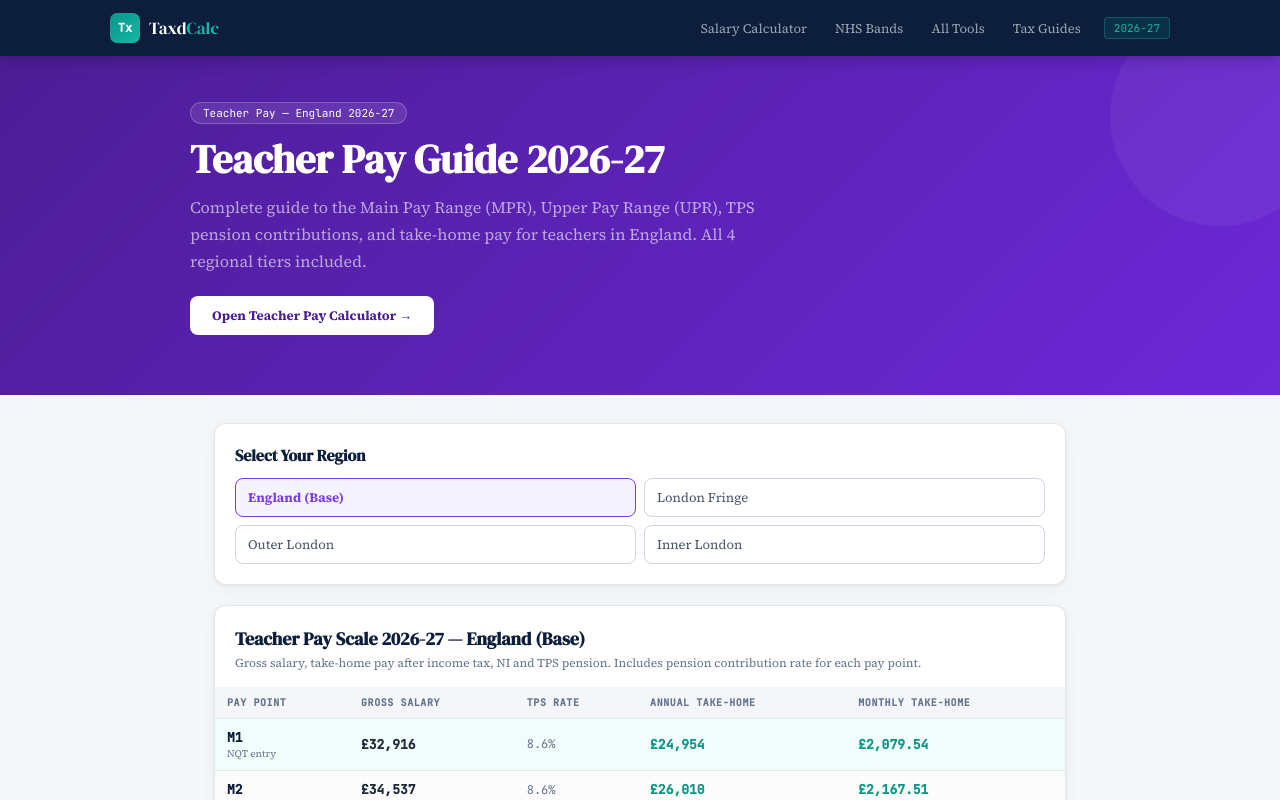
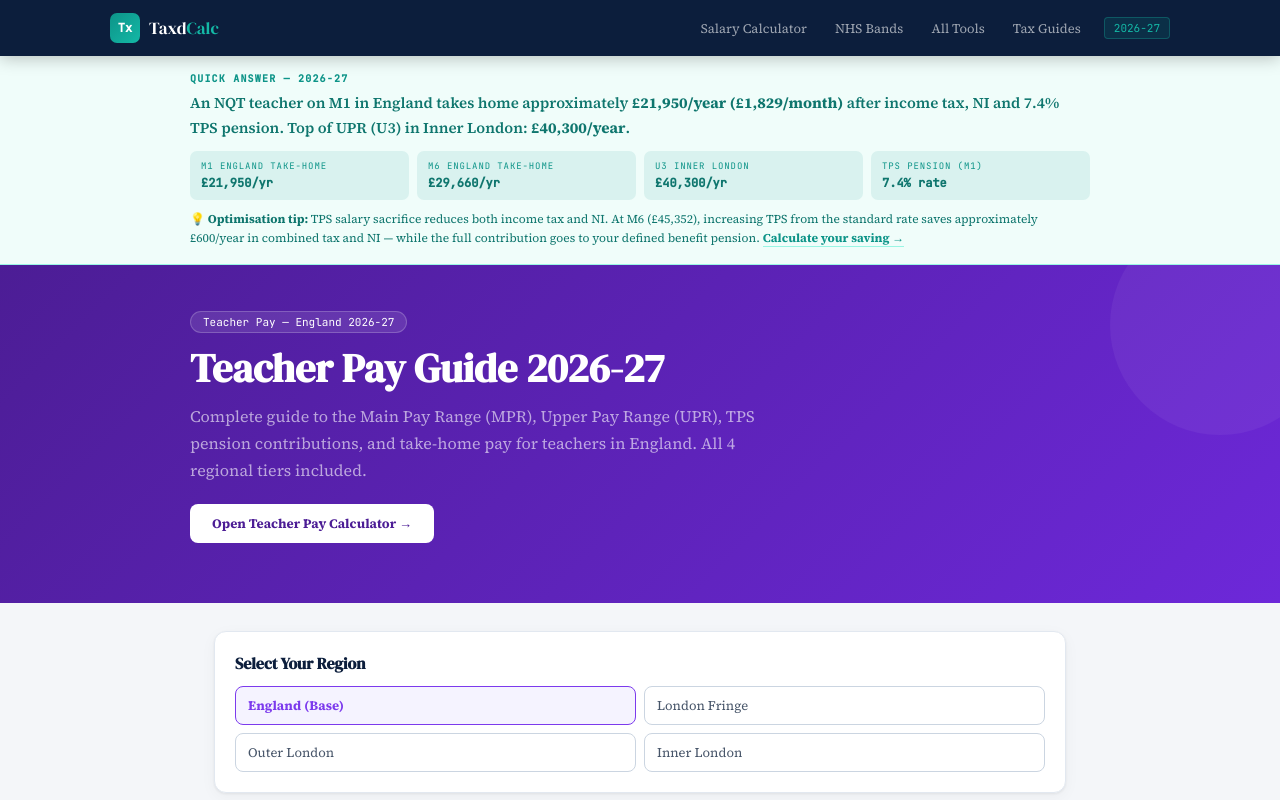
Before and after one commit to abukt/Taxdcalc, a Next.js app: page /teacher-pay-guide in a window 1280 px wide. Shown: the top 800 px of the page. Built offline with nearby package versions, Linux system fonts and the light colour scheme.

Commit message:
Update page.jsx

```diff
--- a/app/teacher-pay-guide/page.jsx
+++ b/app/teacher-pay-guide/page.jsx
@@ -35,59 +35,52 @@ export default function TeacherPayGuide(){
   const mob=useW()<640;
   const[region,setRegion]=useState('england');
 
-    const schema = {
-    '@context': 'https://schema.org',
-    '@graph': [
-      {
-        '@type': 'Article',
-        '@id': 'https://taxdcal.co.uk/teacher-pay-guide#article',
-        'headline': 'Teacher Pay Guide 2026-27: MPR, UPR, TPS Pension and Take-Home Pay',
-        'datePublished': '2026-04-18',
-        'dateModified': '2026-04-18',
-        'author': { '@type': 'Organization', 'name': 'TaxdCalc' },
-        'publisher': { '@type': 'Organization', 'name': 'TaxdCalc', 'url': 'https://taxdcal.co.uk' }
-      },
-      {
-        '@type': 'FAQPage',
-        '@id': 'https://taxdcal.co.uk/teacher-pay-guide#faq',
-        'mainEntity': [
-          {
-            '@type': 'Question',
-            'name': 'What is the minimum teacher salary in England in 2026-27?',
-            'acceptedAnswer': {
-              '@type': 'Answer',
-              'text': 'The minimum qualified teacher salary (M1) in England outside London is £32,916 in 2026-27. In Inner London it is £40,317. These are set by the School Teachers Review Body (STRB).'
-            }
-          },
-          {
-            '@type': 'Question',
-            'name': 'How much is the Teachers Pension Scheme contribution?',
-            'acceptedAnswer': {
-              '@type': 'Answer',
-              'text': 'TPS employee contributions range from 7.4% for salaries below £32,135 up to 11.7% for salaries above £67,415. Most newly qualified teachers on M1-M3 pay 7.4%. The TPS is a defined benefit pension.'
-            }
-          },
-          {
-            '@type': 'Question',
-            'name': 'What is the difference between MPR and UPR?',
-            'acceptedAnswer': {
-              '@type': 'Answer',
-              'text': 'The Main Pay Range (MPR) covers pay points M1 to M6 and is for qualified teachers in their first years. The Upper Pay Range (UPR) covers U1 to U3 and is for experienced teachers who apply to cross the threshold. Moving to UPR requires a formal application and evidence of impact.'
-            }
-          }
-        ]
-      }
-    ]
-  };
-
+  // Schema split into separate blocks — prevents duplicate FAQPage error
+const schemaFAQ={
+  '@context':'https://schema.org',
+  '@type':'FAQPage',
+  mainEntity:[
+    {'@type':'Question',name:'What is the minimum teacher salary in England in 2026-27?',acceptedAnswer:{'@type':'Answer',text:'The minimum qualified teacher salary (M1) in England outside London is £32,916 in 2026-27. In Inner London it is £40,317. These are set by the School Teachers Review Body (STRB).'}},
+    {'@type':'Question',name:'How much is the Teachers Pension Scheme contribution?',acceptedAnswer:{'@type':'Answer',text:'TPS employee contributions range from 7.4% for salaries below £32,135 up to 11.7% for salaries above £67,415. Most newly qualified teachers on M1-M3 pay 7.4%. The TPS is a defined benefit pension.'}},
+    {'@type':'Question',name:'What is the difference between MPR and UPR?',acceptedAnswer:{'@type':'Answer',text:'The Main Pay Range (MPR, M1-M6) covers qualified teachers in their first years. The Upper Pay Range (UPR, U1-U3) is for experienced teachers who apply to cross the threshold and evidence impact beyond their classroom.'}},
+    {'@type':'Question',name:'How much does a newly qualified teacher take home per month?',acceptedAnswer:{'@type':'Answer',text:'An NQT on M1 in England (£32,916 gross) takes home approximately £21,950 per year or £1,829 per month after income tax, NI and 7.4% TPS pension contribution in 2026-27.'}},
+    {'@type':'Question',name:'What is the top teacher salary in Inner London?',acceptedAnswer:{'@type':'Answer',text:'The top of the Upper Pay Range (U3) in Inner London is £62,496 per year in 2026-27. Take-home after income tax, NI and TPS pension is approximately £40,300 per year.'}},
+  ]
+};
+const schemaBreadcrumb={'@context':'https://schema.org','@type':'BreadcrumbList',itemListElement:[{'@type':'ListItem',position:1,name:'TaxdCalc',item:'https://taxdcal.co.uk'},{'@type':'ListItem',position:2,name:'Teacher Pay Guide 2026-27',item:'https://taxdcal.co.uk/teacher-pay-guide'}]};
+const schemaArticle={'@context':'https://schema.org','@type':'Article','@id':'https://taxdcal.co.uk/teacher-pay-guide#article',headline:'Teacher Pay Guide 2026-27: MPR, UPR, TPS Pension and Take-Home Pay',description:'Complete guide to teacher pay scales, TPS pension, and take-home pay across all regional tiers in England for 2026-27.',datePublished:'2026-04-18',dateModified:'2026-04-18',author:{'@type':'Organization',name:'TaxdCalc',url:'https://taxdcal.co.uk'},publisher:{'@type':'Organization',name:'TaxdCalc',url:'https://taxdcal.co.uk'},mainEntityOfPage:{'@type':'WebPage','@id':'https://taxdcal.co.uk/teacher-pay-guide'}};
 
   const regions=[['england','England (Base)'],['fringe','London Fringe'],['outer','Outer London'],['inner','Inner London']];
 
   return(
     <>
       <style>{GS}</style>
-      <script type="application/ld+json" dangerouslySetInnerHTML={{__html:JSON.stringify(schema)}}/>
+      <script type="application/ld+json" dangerouslySetInnerHTML={{__html:JSON.stringify(schemaFAQ)}}/>
+      <script type="application/ld+json" dangerouslySetInnerHTML={{__html:JSON.stringify(schemaBreadcrumb)}}/>
+      <script type="application/ld+json" dangerouslySetInnerHTML={{__html:JSON.stringify(schemaArticle)}}/>
       <Nav/>
+
+      {/* AI ANSWER BLOCK — above fold, machine-readable for AI systems */}
+      <div className="ai-answer" style={{background:'#F0FDFA',borderBottom:'1px solid #99F6E4',padding:mob?'14px 16px':'16px 24px'}}>
+        <div style={{maxWidth:900,margin:'0 auto'}}>
+          <div style={{fontSize:10,color:'#0D9488',fontWeight:700,letterSpacing:'0.12em',textTransform:'uppercase',fontFamily:'JetBrains Mono',marginBottom:6}}>Quick Answer — 2026-27</div>
+          <p style={{fontSize:mob?14:15,color:'#0f766e',lineHeight:1.65,fontWeight:600,marginBottom:10}}>
+            An NQT teacher on M1 in England takes home approximately <strong>£21,950/year (£1,829/month)</strong> after income tax, NI and 7.4% TPS pension. Top of UPR (U3) in Inner London: <strong>£40,300/year</strong>.
+          </p>
+          <div style={{display:'grid',gridTemplateColumns:mob?'repeat(2,1fr)':'repeat(4,1fr)',gap:8}}>
+            {[['M1 England take-home','£21,950/yr'],['M6 England take-home','£29,660/yr'],['U3 Inner London','£40,300/yr'],['TPS pension (M1)','7.4% rate']].map(([l,v])=>(
+              <div key={l} style={{background:'rgba(13,148,136,0.1)',borderRadius:7,padding:'9px 11px'}}>
+                <div style={{fontSize:9,color:'#0D9488',textTransform:'uppercase',letterSpacing:'0.1em',fontFamily:'JetBrains Mono',marginBottom:3}}>{l}</div>
+                <div style={{fontFamily:'JetBrains Mono',fontSize:12,fontWeight:700,color:'#0f766e'}}>{v}</div>
+              </div>
+            ))}
+          </div>
+          <div style={{marginTop:10,fontSize:12,color:'#0f766e',lineHeight:1.6}}>
+            💡 <strong>Optimisation tip:</strong> TPS salary sacrifice reduces both income tax and NI. At M6 (£45,352), increasing TPS from the standard rate saves approximately £600/year in combined tax and NI — while the full contribution goes to your defined benefit pension.
+            {' '}<a href="/sacrifice" style={{color:'#0D9488',fontWeight:700,borderBottom:'1px solid #99F6E4'}}>Calculate your saving →</a>
+          </div>
+        </div>
+      </div>
 
       {/* Hero */}
       <div style={{background:`linear-gradient(135deg,#4C1D95,#6D28D9)`,padding:mob?'32px 20px 48px':'44px 24px 60px',position:'relative',overflow:'hidden'}}>
```
